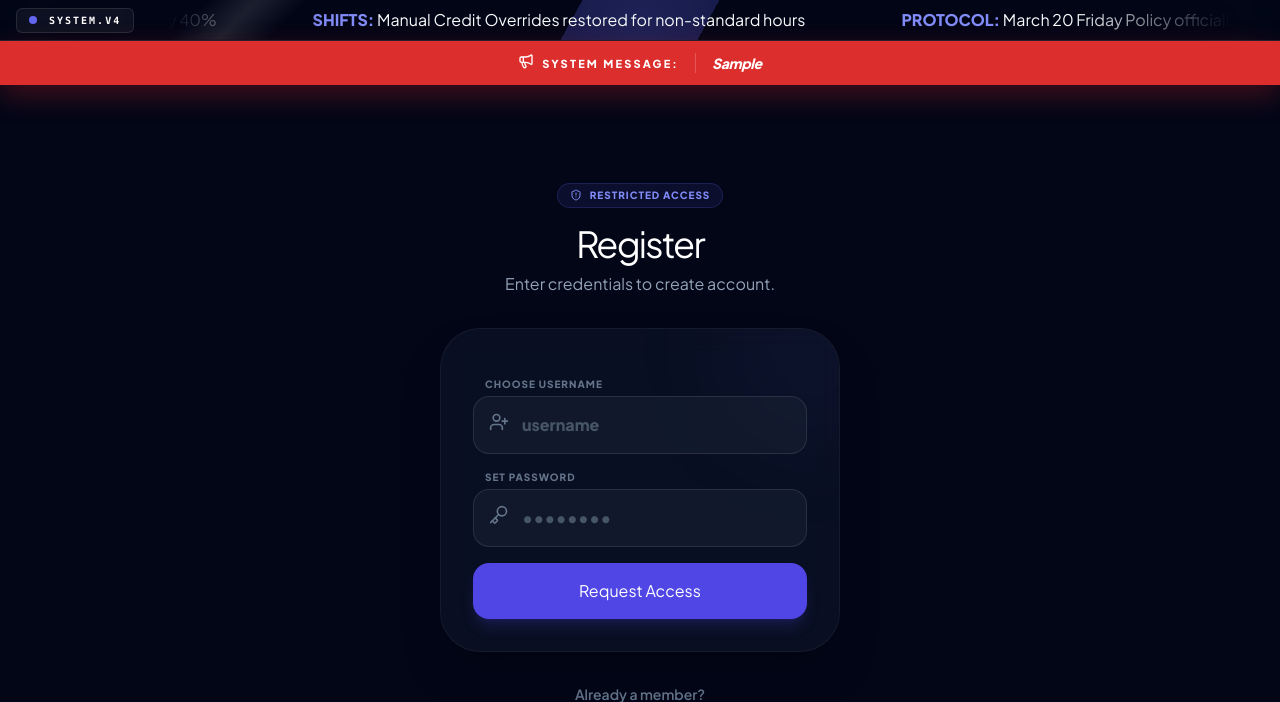
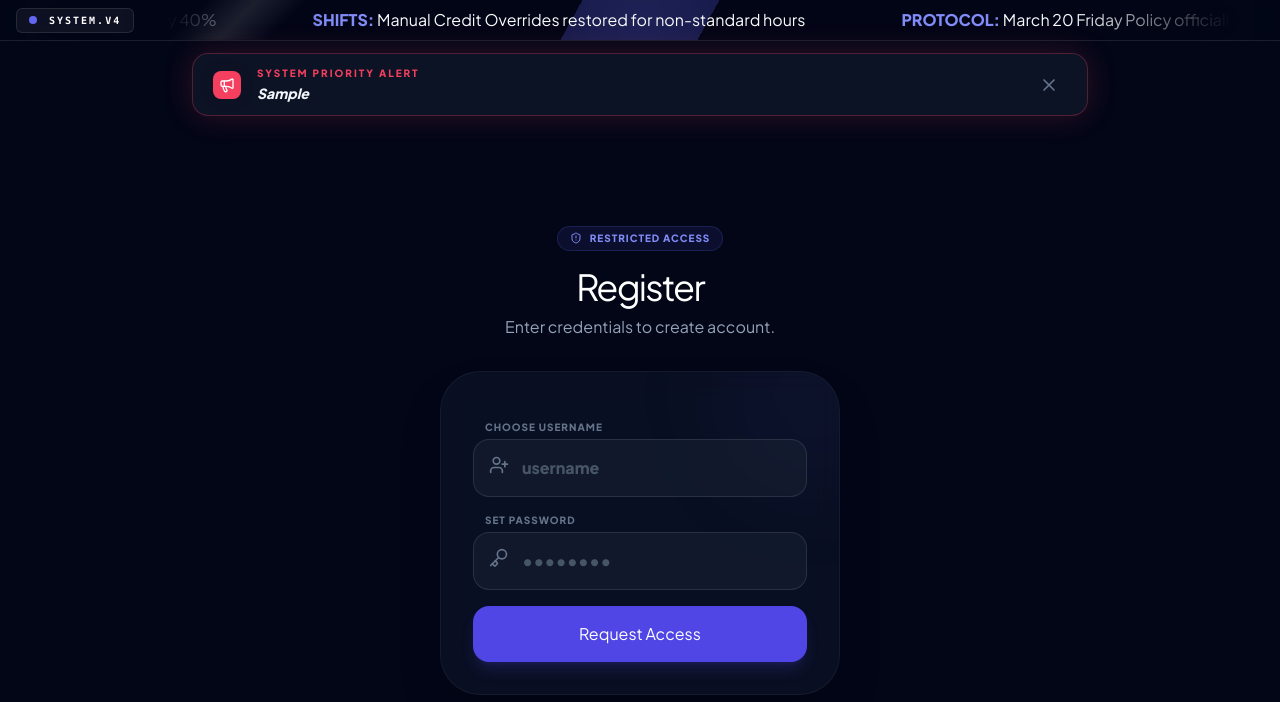
Before and after one commit to Amitred11/ojt, a Python web app: template templates/auth/register.html in a window 1280 px wide. Shown: the top 702 px of the page. Run offline with Jinja, Linux system fonts and the light colour scheme; the template is opened without the code that fills it: most values are stand-ins (such as "Sample title", 1, 10 or a date in 2020); some libraries are stand-ins or nearby versions.

Commit message:
last na update na to

```diff
--- a/routes/auth.py
+++ b/routes/auth.py
@@ -357,9 +357,10 @@ async def system_diagnostics():
 
     if request.method == "POST":
         form = await request.form
-        broadcast_msg = form.get("broadcast_msg", "").strip() # Get the text from the input
+        broadcast_msg = form.get("broadcast_msg", "").strip()
 
-        # Update the global config in MongoDB
+        # If the message is empty, the bar will automatically hide
+        # because {% if system_broadcast %} will evaluate to false.
         await settings_col.update_one(
             {"type": "global_config"},
             {"$set": {"system_broadcast": broadcast_msg}},
--- a/templates/main/base.html
+++ b/templates/main/base.html
@@ -186,6 +186,69 @@
 </head>
 <body class="min-h-screen pb-24 relative">
     {% include "main/partials/_update_marquee.html" %}
+
+        <!-- SYSTEM BROADCAST (UPGRADED) -->
+{% if system_broadcast %}
+<div id="system-broadcast-container" class="hidden sticky top-0 z-[10000] px-4 py-3">
+    <div class="max-w-4xl mx-auto relative group">
+        <!-- Main Bar with Glassmorphism -->
+        <div class="relative overflow-hidden bg-slate-900/80 backdrop-blur-xl border border-rose-500/30 rounded-2xl shadow-[0_0_30px_rgba(244,63,94,0.2)] flex items-center gap-4 px-5 py-3">
+
+            <!-- Animated Pulse Icon -->
+            <div class="relative flex shrink-0">
+                <span class="absolute inline-flex h-full w-full rounded-full bg-rose-500 opacity-20 animate-ping"></span>
+                <div class="relative bg-rose-500 rounded-lg p-1.5">
+                    <i data-lucide="megaphone" class="w-4 h-4 text-white"></i>
+                </div>
+            </div>
+
+            <!-- Message Content -->
+            <div class="flex-1 min-w-0">
+                <p class="text-[10px] font-black uppercase tracking-[0.2em] text-rose-500 mb-0.5">System Priority Alert</p>
+                <p id="broadcast-text" class="text-sm font-bold text-slate-100 truncate italic">
+                    {{ system_broadcast }}
+                </p>
+            </div>
+
+            <!-- Close Button -->
+            <button onclick="dismissBroadcast()" class="shrink-0 p-2 hover:bg-white/5 rounded-xl transition-colors text-slate-500 hover:text-white">
+                <i data-lucide="x" class="w-5 h-5"></i>
+            </button>
+
+            <!-- Bottom Accent Glow -->
+            <div class="absolute bottom-0 left-0 h-[2px] w-full bg-gradient-to-right from-transparent via-rose-500 to-transparent opacity-50"></div>
+        </div>
+    </div>
+</div>
+
+<script>
+    document.addEventListener('DOMContentLoaded', () => {
+        const broadcastContainer = document.getElementById('system-broadcast-container');
+        const currentMsg = "{{ system_broadcast }}";
+
+        // Use a simple hash of the message to see if it's "new" to this user
+        const dismissedMsg = localStorage.getItem('dismissed_broadcast');
+
+        if (dismissedMsg !== currentMsg) {
+            broadcastContainer.classList.remove('hidden');
+            broadcastContainer.classList.add('animate-in', 'slide-in-from-top', 'duration-500');
+        }
+    });
+
+    function dismissBroadcast() {
+        const currentMsg = "{{ system_broadcast }}";
+        localStorage.setItem('dismissed_broadcast', currentMsg);
+
+        const container = document.getElementById('system-broadcast-container');
+        container.classList.add('animate-out', 'fade-out', 'slide-out-to-top', 'duration-300');
+
+        setTimeout(() => {
+            container.style.display = 'none';
+        }, 300);
+    }
+</script>
+{% endif %}
+
     <!-- NAVIGATION -->
     {% if session.get('user_id') %}
 <nav class="fixed bottom-0 w-full z-50 card-glass border-t border-white/10 px-6 py-4 flex justify-around items-center rounded-t-3xl backdrop-blur-xl">
@@ -218,28 +281,6 @@
 </nav>
 {% endif %}
 
-    <!-- 1. MOVE BROADCAST BAR HERE (Outside the wrapper) -->
-    {% if system_broadcast %}
-    <div class="bg-red-600 text-white py-3 px-6 flex items-center justify-center gap-4 shadow-[0_10px_30px_rgba(220,38,38,0.3)] sticky top-0 z-[10000] animate-in slide-in-from-top duration-500">
-        <div class="flex items-center gap-2">
-            <i data-lucide="megaphone" class="w-4 h-4 animate-bounce"></i>
-            <span class="text-[11px] font-black uppercase tracking-[0.2em] leading-none">
-                System Message:
-            </span>
-        </div>
-        <span class="text-sm font-bold italic tracking-tight border-l border-white/20 pl-4">
-            {{ system_broadcast }}
-        </span>
-        <div class="absolute inset-0 bg-white/5 animate-pulse pointer-events-none"></div>
-    </div>
-    {% endif %}
-
-    <!-- NAVIGATION (No changes here) -->
-    {% if session.get('user_id') %}
-    <nav class="fixed bottom-0 w-full z-50 card-glass ...">
-        ...
-    </nav>
-    {% endif %}
 
     <!-- CONTENT WRAPPER -->
     <div id="page-content" class="max-w-md mx-auto px-6 pt-12">
--- a/templates/main/partials/_update_marquee.html
+++ b/templates/main/partials/_update_marquee.html
@@ -88,7 +88,7 @@
 
         const firstSeen = localStorage.getItem(`seen_${UPDATE_ID}`);
         const now = Date.now();
-        const oneWeek = 7 * 24 * 60 * 60 * 1000;
+        const oneWeek = 24 * 60 * 60 * 1000;
 
         if (!firstSeen) {
             // First time opening the website
```
Also changed, not shown: templates/auth/admin_system.html (+18 -6 lines).
